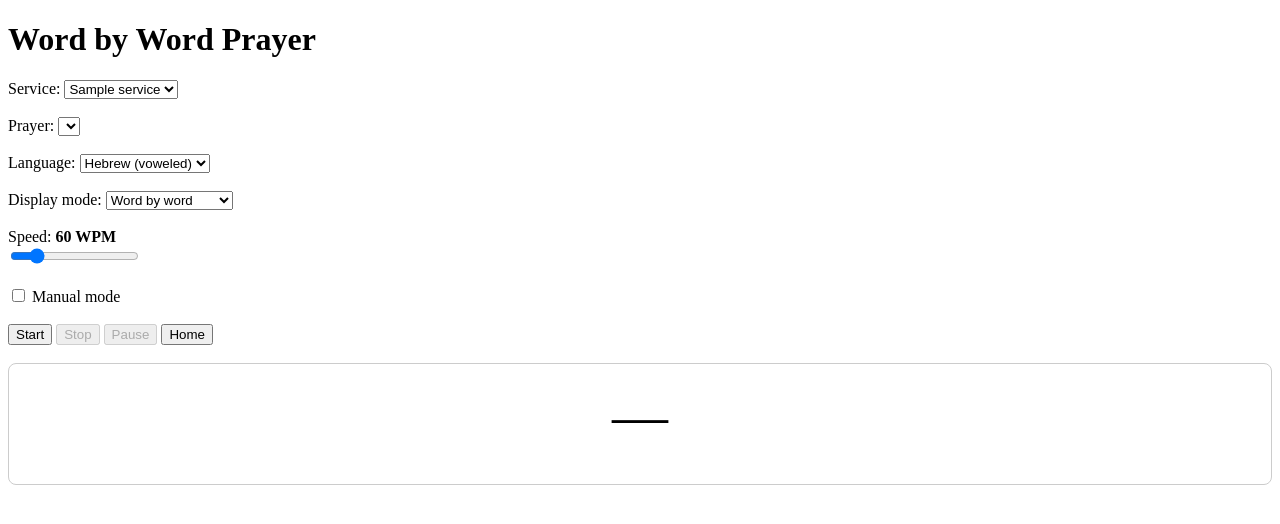
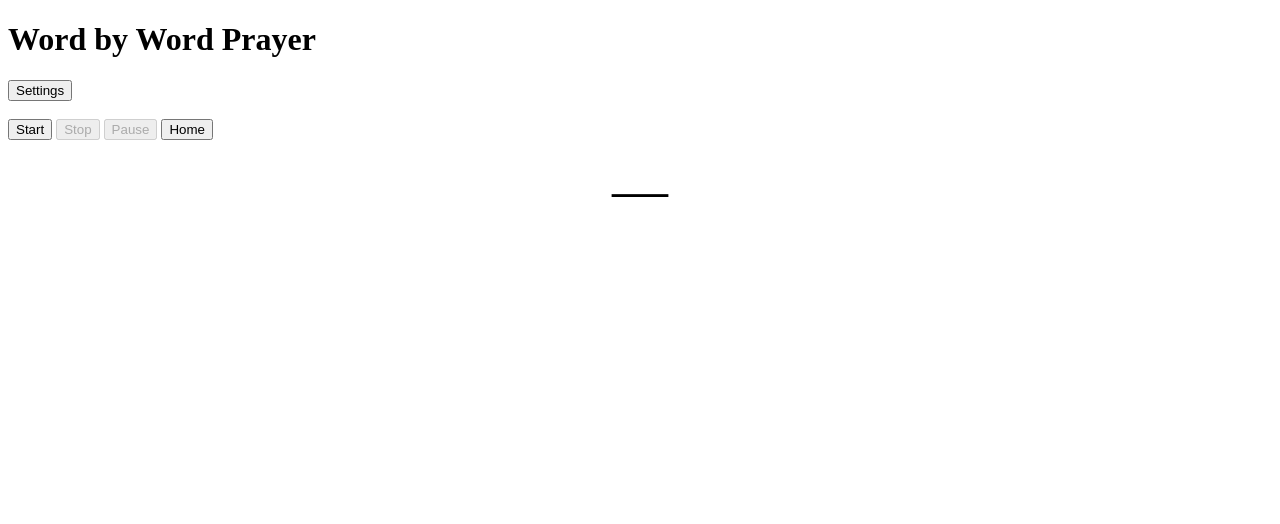
Before and after one commit to pknapp-kyhs/KoHack26-Frisch1, a Flask app: page /wbw in a window 1280 px wide. Shown: the top 524 px of the page. Run offline with Flask 3, Linux system fonts and the light colour scheme; tables that the repository leaves empty hold one stand-in row (values such as "Sample post"); lists and menus that the app fills with data are empty; some libraries are stand-ins or nearby versions.

Commit message:
added menu hider for the settings panel so people with adhd (me) dont get distracted

```diff
--- a/templates/wbw.html
+++ b/templates/wbw.html
@@ -3,6 +3,12 @@
 {% block content %}
 
 <h1>Word by Word Prayer</h1>
+
+<button onclick="toggleSettings()">Settings</button>
+
+<br><br>
+
+<div id="settings-panel" style="display:none">
 
   <label for="service">Service:</label>
   <select id="service">
@@ -36,15 +42,9 @@
 
   <br><br>
 
-<div id="chunk-size-row">
+  <div id="chunk-size-row" style="display:none">
     <label for="chunk-size">Words per chunk:</label>
     <input type="number" id="chunk-size" value="3" min="1" max="20" style="width:60px">
-  <br><br>
-</div>
-
-<div id="speed-row">
-  <label for="wpm">Speed: <strong><span id="wpm-label">60</span> WPM</strong></label><br>
-  <input type="range" id="wpm" min="10" max="300" value="60">
     <br><br>
   </div>
 
@@ -53,6 +53,15 @@
   </label>
 
   <br><br>
+
+  <div id="speed-row">
+    <label for="wpm">Speed: <strong><span id="wpm-label">60</span> WPM</strong></label><br>
+    <input type="range" id="wpm" min="10" max="300" value="60">
+  </div>
+
+  <br>
+
+</div>
 
 <button id="btn-start">Start</button>
 <button id="btn-stop" disabled>Stop</button>
@@ -70,12 +79,12 @@
 
 <br><br>
 
-<div id="word-display" style="font-size: 56px; text-align: center; min-height: 80px; border: 1px solid #ccc; padding: 20px; border-radius: 8px;">—</div>
+<div id="word-display" style="font-size: 56px; text-align: center; min-height: 80px;">—</div>
 
 <br>
 
-<div id="status" style="text-align: center; color: gray;"></div>
-<div id="error-msg" style="color: red; text-align: center;"></div>
+<div id="status" style="text-align: center;"></div>
+<div id="error-msg" style="color: red;"></div>
 
 <script src="https://cdn.socket.io/4.6.0/socket.io.min.js"></script>
 <script>
@@ -102,6 +111,11 @@
   let idx     = 0;
   let paused  = false;
   let running = false;
+
+  function toggleSettings() {
+    const panel = document.getElementById('settings-panel');
+    panel.style.display = panel.style.display === 'none' ? '' : 'none';
+  }
 
   function getDelayMs() {
     return Math.round((60 / parseInt(wpmEl.value)) * 1000);
@@ -184,6 +198,8 @@
     chunks = buildChunks(words, phrases, mode, chunkSize);
     idx    = 0;
 
+    document.getElementById('settings-panel').style.display = 'none';
+
     if (manualEl.checked) {
       showChunk(0);
       idx = 1;
```
Lines whose indentation alone changed are shown as unchanged.
